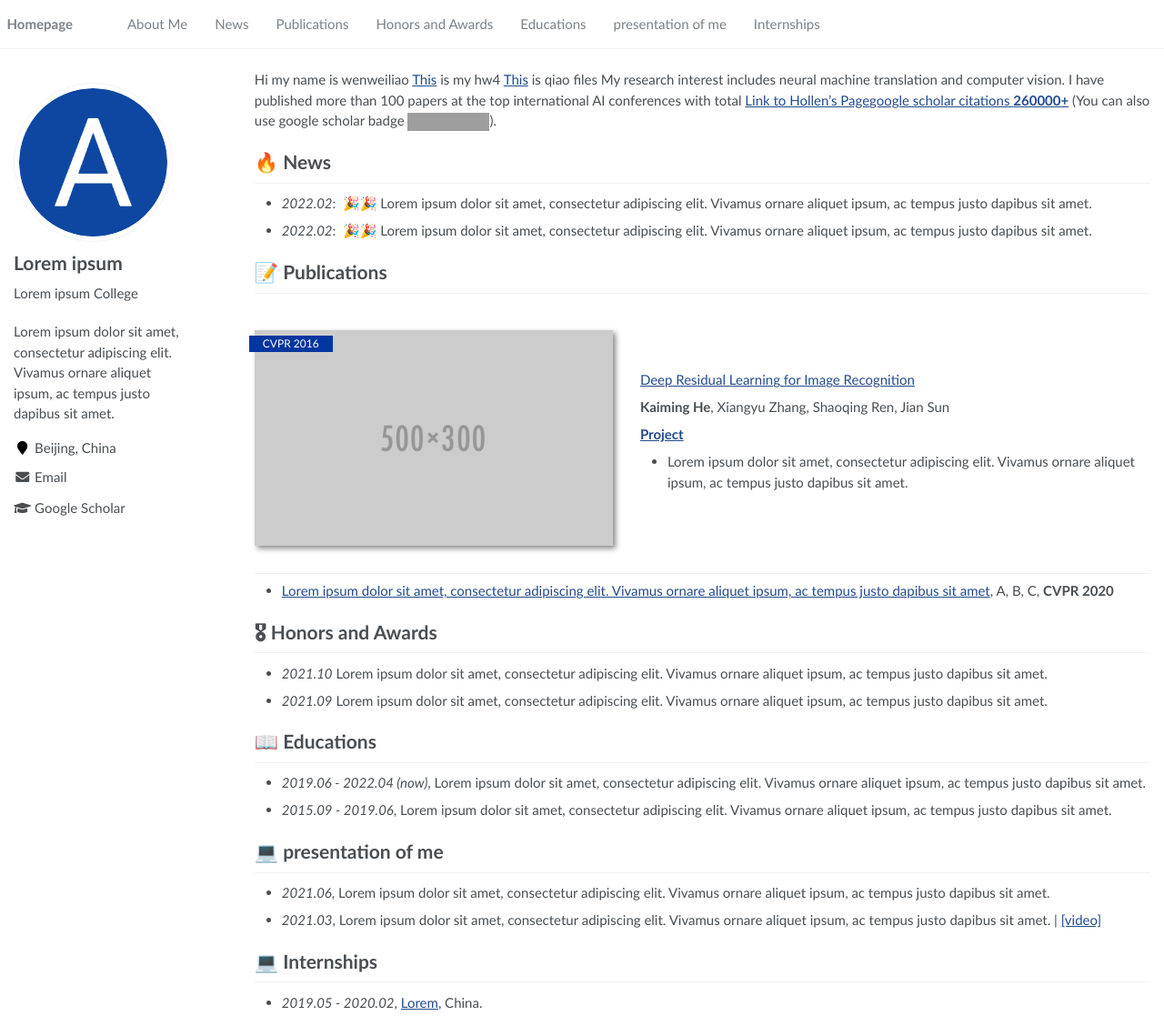
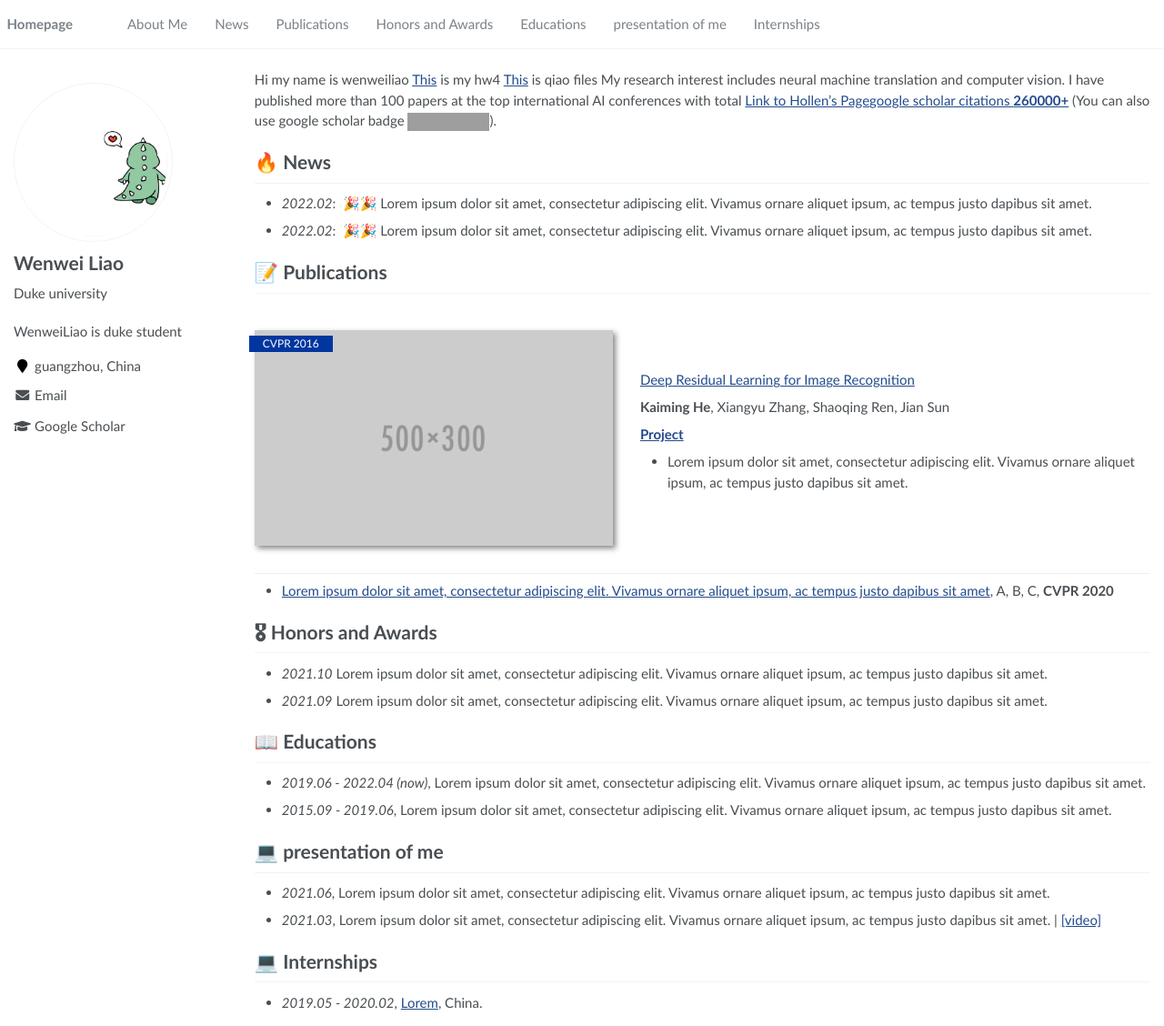
Before and after one commit to RayeRen/acad-homepage.github.io, a Jekyll site: the page built from _pages/about.md, in a window 1280 px wide and 1128 px high. Shown: the whole window at 91% size. Built offline with Jekyll 4.4.1, drawn with Linux system fonts in a browser that asks for light colours; grey boxes are pictures that could not be loaded.

Commit message:
update img

```diff
--- a/_config.yml
+++ b/_config.yml
@@ -6,9 +6,9 @@
 # `jekyll serve`. If you change this file, please restart the server process.
 
 # Site Settings
-title                    : "Lorem ipsum"
-description              : "Lorem ipsum dolor sit amet, consectetur adipiscing elit. Vivamus ornare aliquet ipsum, ac tempus justo dapibus sit amet. "
-repository               : "RayeRen/acad-homepage.github.io"
+title                    : "WenweiLiao"
+description              : "WenweiLiao is duke student "
+repository               : "WenweiLiao/WenweiLiao.github.io"
 google_scholar_stats_use_cdn : true
 
 # google analytics
@@ -21,10 +21,10 @@ baidu_site_verification  :  # get baidu_site_verification from https://ziyuan.ba
 
 # Site Author
 author:
-  name             : "Lorem ipsum"
+  name             : "Wenwei Liao"
   avatar           : "images/android-chrome-512x512.png"
-  bio              : "Lorem ipsum College"
-  location         : "Beijing, China"
+  bio              : "Duke university"
+  location         : "guangzhou, China"
   employer         :
   pubmed           :
   googlescholar    : "https://scholar.google.com/citations?user=YOUR_GOOGLE_SCHOLAR_ID"
```
Also changed, not shown: images/android-chrome-192x192.png, images/android-chrome-512x512.png.
